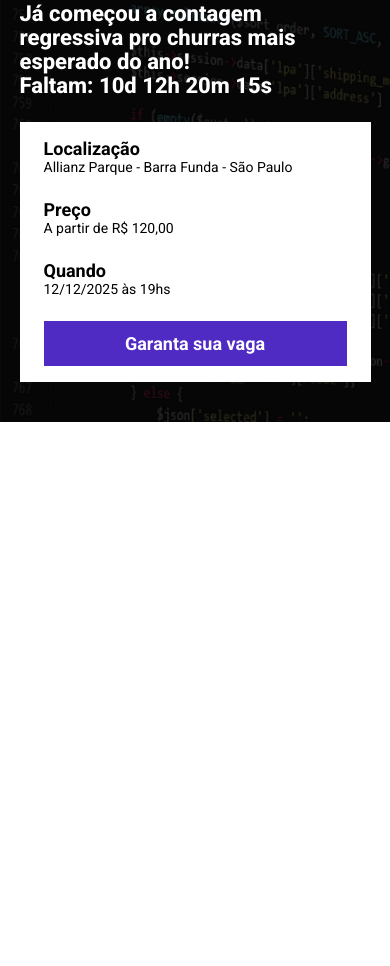
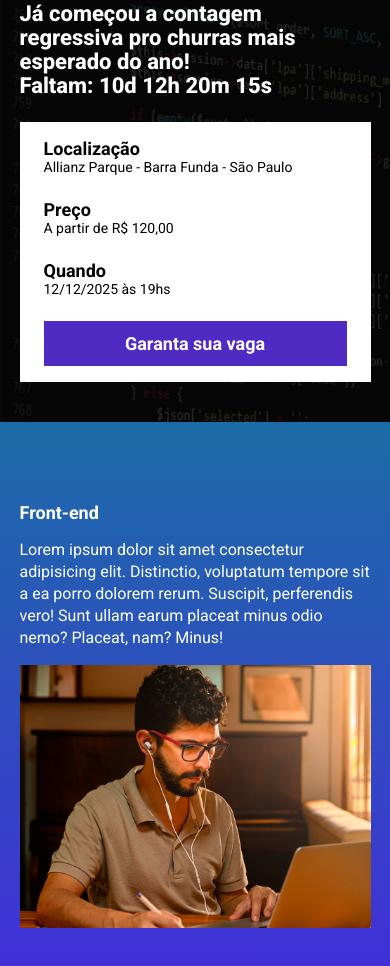
Before and after one commit to enoque-silva/landing_page_evento, a website built with Parcel: page src/index.html in a window 390 px wide. Shown: the part 102-1068 px from the top of the page. Before the commit the page ends 844 px from the top, so only its background shows below. Built offline with nearby package versions, Linux system fonts and the light colour scheme.

Commit message:
Inserção da imagem de destaque

```diff
--- a/src/index.html
+++ b/src/index.html
@@ -40,6 +40,17 @@
             </div>
         </div>
     </header>
+    <section class="event">
+        <div class="container">
+            <div class="event__details">
+                <h2 class="event__details__title">Front-end</h2>
+                <p class="event__details__description">
+                    Lorem ipsum dolor sit amet consectetur adipisicing elit. Distinctio, voluptatum tempore sit a ea porro dolorem rerum. Suscipit, perferendis vero! Sunt ullam earum placeat minus odio nemo? Placeat, nam? Minus!
+                </p>
+            </div>
+            <img class="event__image" src="images/frontend.png" alt="Front-end">
+        </div>
+    </section>
 
     <script src="scripts/main.js"></script>
 </body>
--- /dev/null
+++ b/src/styles/_event.scss
@@ -0,0 +1,44 @@
+.event{
+    padding: 80px 0;
+    background-image: linear-gradient( #1B6CA7,#442BDB);
+
+    .container{
+        display: flex;
+    }
+
+    &__details{
+        margin-right: 40px;
+
+
+        &__title{
+            font-size: 18px;
+            font-weight: bold;
+            margin-bottom: 16px;
+        }
+
+        &__description{
+            font-size: 16px;
+            line-height: 22px;
+        }
+    }
+
+    &__image{
+        max-width: 360px;
+    }
+
+    @media (max-width: 640px) {
+
+        .container{
+            display: block;
+        }
+
+        &__details{
+            margin-right: 0;
+            margin-bottom: 16px;
+        }
+
+        &__image{
+            max-width: 100%;
+        }
+    }
+}
--- a/src/styles/main.scss
+++ b/src/styles/main.scss
@@ -1,6 +1,7 @@
 @use 'hero';
 @use './components/infos_bar';
 @use 'components/buttons';
+@use 'event';
 
 *{
     margin: 0;
```
